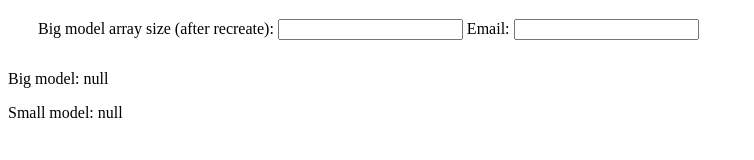
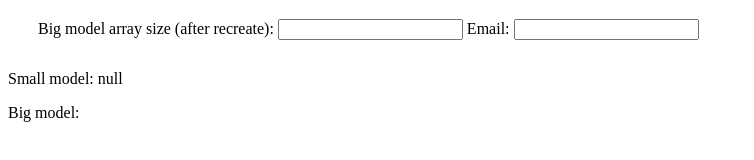
Before and after one commit to PawelWesolowski/ang14forms, an Angular app: page /both in a window 1280 px wide. Shown: the part 150-310 px from the top of the page, without its empty margins (0-754 px from the left). Built offline with nearby package versions, Linux system fonts and the light colour scheme.

Commit message:
change detection for rx does not work with onPush

```diff
--- a/src/app/app-routing.module.ts
+++ b/src/app/app-routing.module.ts
@@ -10,7 +10,8 @@ const routes: Routes = [
   { path: 'main', component: MainComponent },
   { path: 'small', component: SmallComponent },
   { path: 'big', component: BigComponent },
-  { path: 'both', component: BothComponent}
+  { path: 'both', component: BothComponent},
+  { path: '', component: MainComponent},
 ];
 
 @NgModule({
--- a/src/app/big/big.component.html
+++ b/src/app/big/big.component.html
@@ -1,8 +1,10 @@
 <div *ngIf="hugeModelService.useRx;else non_reactive">
-  <p> Big model $: {{hugeModelService.getBigModel$() | async | json}}</p>
+  <p>Big model $:</p>
+  <p *ngFor="let el of hugeModelService.getBigModelsArray$() | async"> {{el}}</p>
 </div>
 <ng-template #non_reactive>
   <div>
-    <p> Big model: {{hugeModelService.mainModel?.big | json}}</p>
+    <p>Big model:</p>
+    <p *ngFor="let el of hugeModelService.mainModel?.big?.hugeArray"> {{el}}</p>
   </div>
 </ng-template>
--- a/src/app/big/big.component.ts
+++ b/src/app/big/big.component.ts
@@ -1,10 +1,11 @@
-import { Component, OnInit } from '@angular/core';
+import {ChangeDetectionStrategy, Component, OnInit} from '@angular/core';
 import {HugeModelService} from "../huge-model.service";
 
 @Component({
   selector: 'app-big',
   templateUrl: './big.component.html',
-  styleUrls: ['./big.component.scss']
+  styleUrls: ['./big.component.scss'],
+  changeDetection: ChangeDetectionStrategy.OnPush
 })
 export class BigComponent implements OnInit {
 
--- a/src/app/both/both.component.html
+++ b/src/app/both/both.component.html
@@ -1,2 +1,2 @@
+<app-small></app-small>
 <app-big></app-big>
-<app-small></app-small>
--- a/src/app/huge-model.service.ts
+++ b/src/app/huge-model.service.ts
@@ -30,7 +30,7 @@ export class HugeModelService {
   }
 
   public createBig() {
-    this.mainModel?.createBig((this.mainModel?.small?.twoDigitNumber) ?? 100000);
+    this.mainModel?.createBig(this.mainModel?.small?.twoDigitNumber);
   }
 
   public destroySmall(){
@@ -53,4 +53,9 @@ export class HugeModelService {
     );
   }
 
+  public getBigModelsArray$() : Observable<string[]|null|undefined>{
+    return this.mainModel$.asObservable().pipe(
+      map((mainModel) => mainModel?.big?.hugeArray)
+    );
+  }
 }
--- a/src/app/model.ts
+++ b/src/app/model.ts
@@ -18,8 +18,8 @@ export class Model {
         this.small = new SmallSubModel();
     }
 
-    public createBig(size: number){
-        this.big = new HugeSubModel(size);
+    public createBig(size?: number | null){
+        this.big = new HugeSubModel(size??10);
     }
 
 
```
